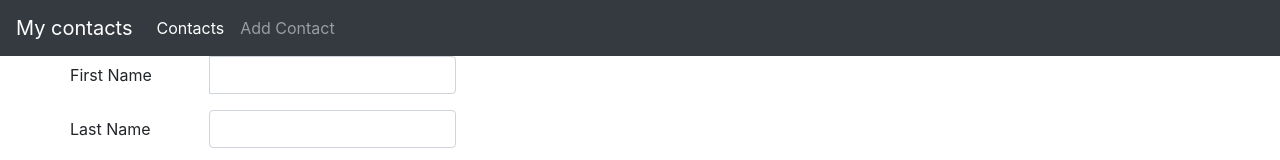
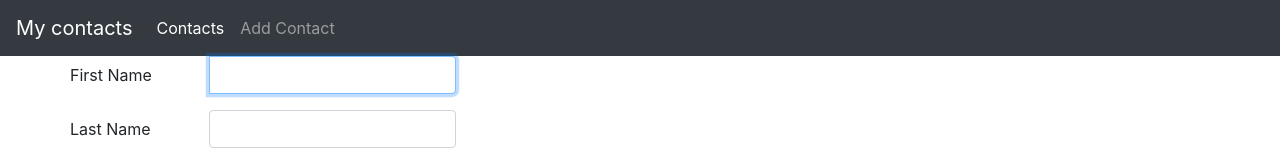
Before and after one commit to UrosPur/vivify-contacts, a Vue app: page /add-contact in a window 1280 px wide. Shown: the top 160 px of the page. Built offline with nearby package versions, Linux system fonts and the light colour scheme; some icons are missing.

Commit message:
week 6 monday

```diff
--- a/src/main.js
+++ b/src/main.js
@@ -3,10 +3,13 @@ import App from './App.vue'
 import VueRouter from 'vue-router'
 import AddContact from './pages/AddContact.vue'
 import Contacts from './pages/Contacts.vue'
+import MyDirectives from './plugins/MyDirectives.js'
 
 Vue.config.productionTip = false
 
 Vue.use(VueRouter)
+Vue.use(MyDirectives)
+
 
 const routes = [
 
--- a/src/pages/AddContact.vue
+++ b/src/pages/AddContact.vue
@@ -10,34 +10,43 @@
                                 <div class="input-group-addon">
                                     <i class="fa fa-address-card-o"></i>
                                 </div>
-                                <input v-model="newContact.first_name" id="text" name="first_name" type="text" class="form-control here">
+                                <input
+                                        v-model="newContact.first_name"
+                                        id="text" name="first_name"
+                                        type="text"
+                                        class="form-control here"
+                                        v-focus="focus" >
                             </div>
                         </div>
                     </div>
                     <div class="form-group row">
                         <label for="text2" class="col-4 col-form-label">Last Name</label>
                         <div class="col-8">
-                            <input v-model="newContact.last_name" id="text2" name="last_name" type="text" class="form-control here">
+                            <input v-model="newContact.last_name" id="text2" name="last_name" type="text"
+                                   class="form-control here">
                         </div>
                     </div>
                     <div class="form-group row">
                         <label for="text3" class="col-4 col-form-label">Email</label>
                         <div class="col-8">
-                            <input v-model="newContact.email" id="text3" name="email" type="email" class="form-control here">
+                            <input v-model="newContact.email" id="text3" name="email" type="email"
+                                   class="form-control here">
                         </div>
                     </div>
                     <div class="form-group row">
                         <label for="text4" class="col-4 col-form-label">number</label>
                         <div class="col-8">
-                            <input v-model="newContact.number" id="text4" name="number" type="text" class="form-control here">
+                            <input v-model="newContact.number" id="text4" name="number" type="text"
+                                   class="form-control here">
                         </div>
                     </div>
                     <div class="form-group row">
                         <div class="offset-4 col-8">
-                            <button  type="submit" class="btn btn-primary">Submit</button>
+                            <button type="submit" class="btn btn-primary">Submit</button>
                         </div>
                     </div>
                 </form>
+
             </div>
         </div>
     </div>
@@ -55,7 +64,7 @@
                 customerService.get(this.$route.params.id)
                     .then((response) => {
 
-                        this.newContact= response.data
+                        this.newContact = response.data
 
                     })
 
@@ -72,21 +81,26 @@
                     last_name: '',
                     email: '',
                     number: '',
-                }
+                },
+
+                focus:true
             }
         },
         methods: {
 
-            addContact(){
+            addContact() {
 
                 customerService.add(this.newContact)
 
-                this.$router.push({name:'contacts-list'});
+                this.$router.push({name: 'contacts-list'});
 
 
             }
 
-        }
+        },
+
+        directive: {}
+
     }
 </script>
 
--- /dev/null
+++ b/src/plugins/MyDirectives.js
@@ -0,0 +1,22 @@
+
+const MyDirectives = {
+
+    install: function (Vue,options) {
+
+        Vue.directive('focus', {
+
+            inserted: function (element,binding) {
+
+                element.focus()
+                console.log('adasd',element,binding)
+
+            }
+
+        })
+
+
+    }
+
+}
+
+export default MyDirectives
```
Also changed, not shown: src/mixins.js (+4 -4 lines).
